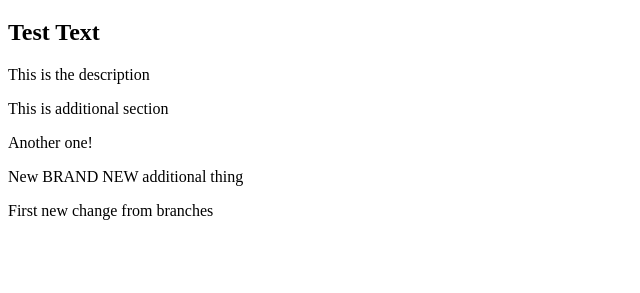
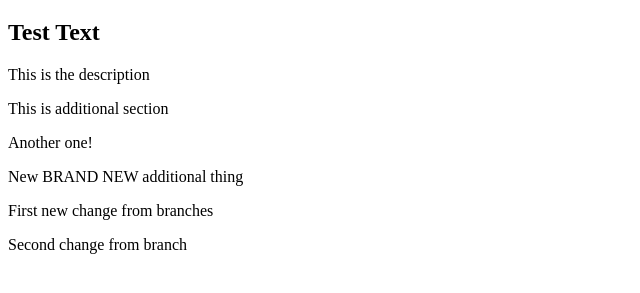
Before and after one commit to maobarajas/git-test, a plain HTML site: page index.html in a window 1280 px wide. Shown: the part 61-354 px from the top of the page, without its empty margins (0-640 px from the left). Drawn offline with Linux system fonts and the light colour scheme.

Commit message:
[CN-452] - New change from branches

```diff
--- a/index.html
+++ b/index.html
@@ -22,6 +22,7 @@
         <p>Another one!</p>
 	<p>New BRAND NEW additional thing</p>
 	<p>First new change from branches</p>
+	<p>Second change from branch</p>
         <script src="" async defer></script>
     </body>
 </html>
```
